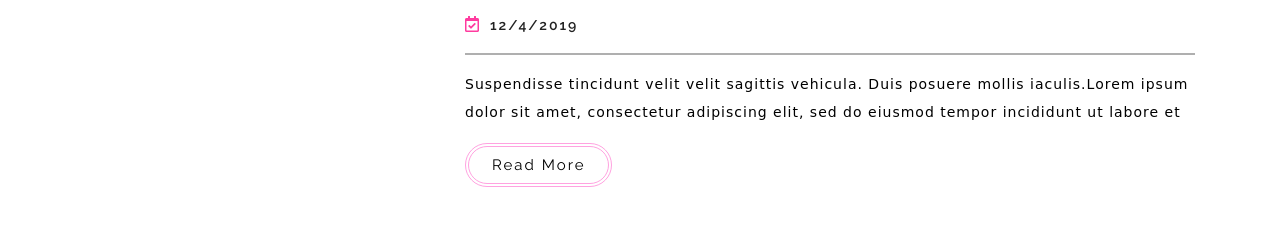
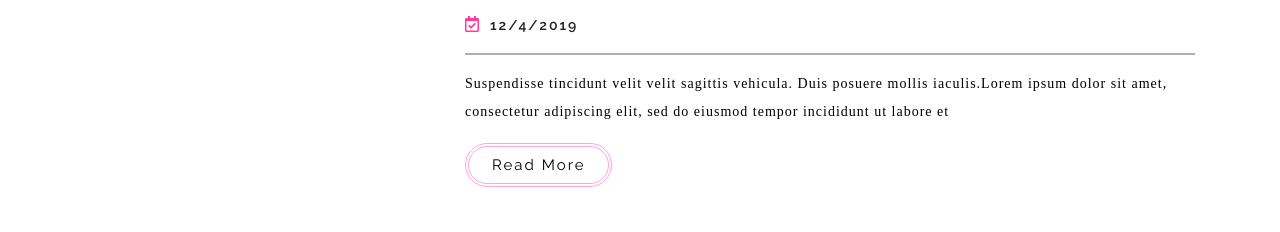
Before and after one commit to bhushan71/Wedding, a plain HTML site: page blog.html in a window 1280 px wide. Shown: the part 541-773 px from the top of the page. Drawn offline with Linux system fonts and the light colour scheme.

Commit message:
Add files via upload

```diff
--- a/css/style.css
+++ b/css/style.css
@@ -78,7 +78,7 @@ p {
   margin: 0;
   padding: 0;
   letter-spacing: 1px;
-  font-family: cursive;
+  font-family: initial;
 }
 
 ul {
```
